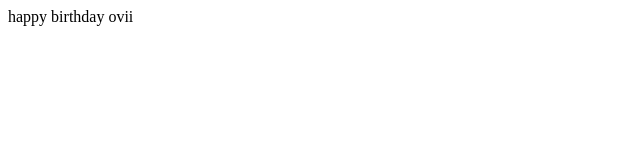
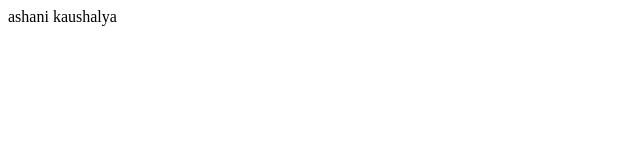
Before and after one commit to gwu-bhbt-2022-45-stack/ashani-kaushalya, a plain HTML site: page index.html in a window 1280 px wide. Shown: the full height of the page, 0-640 px from the left. Drawn offline with Linux system fonts and the light colour scheme.

Commit message:
Update index.html

```diff
--- a/index.html
+++ b/index.html
@@ -6,6 +6,6 @@
     <title>Document</title>
 </head>
 <body>
-    happy birthday ovii
+    ashani kaushalya
 </body>
 </html>
```
